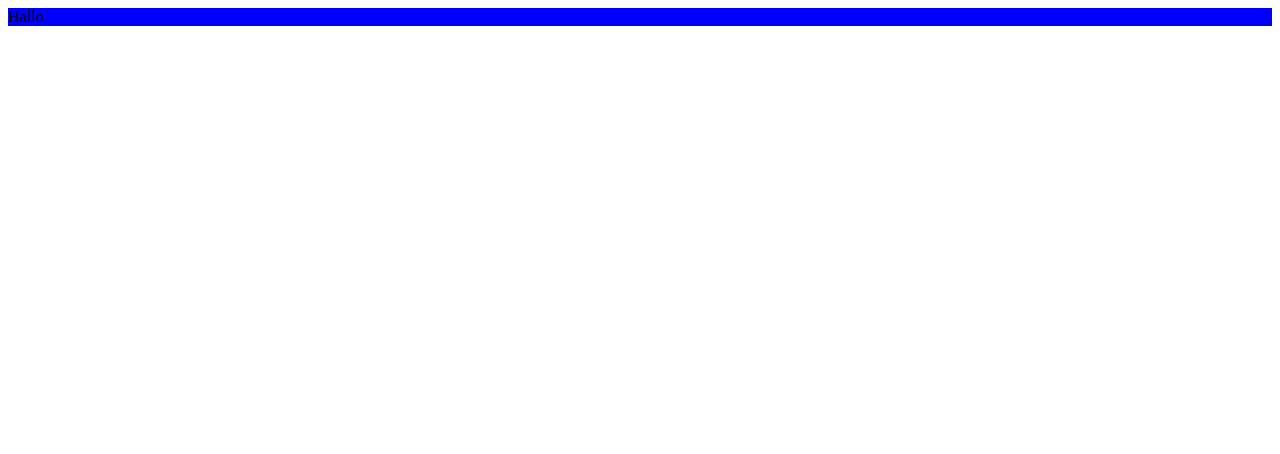
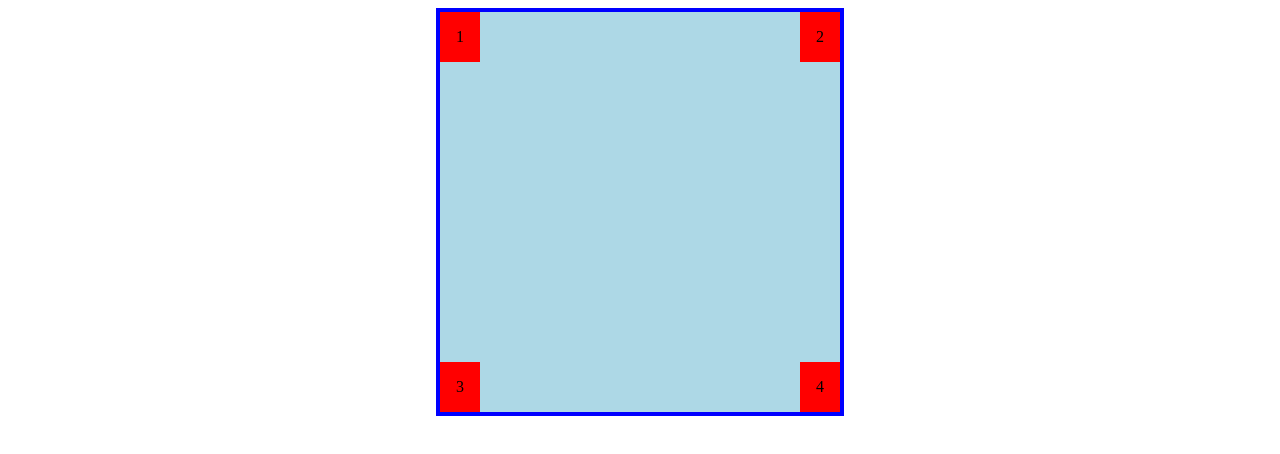
Before and after one commit to Seb-Welle/Kata-Positioning-Boxes, a plain HTML site: page index.html in a window 1280 px wide. Drawn offline with Linux system fonts and the light colour scheme.

Commit message:
finished

```diff
--- a/index.html
+++ b/index.html
@@ -4,10 +4,16 @@
     <meta charset="UTF-8" />
     <meta http-equiv="X-UA-Compatible" content="IE=edge" />
     <meta name="viewport" content="width=device-width, initial-scale=1.0" />
+    <meta name="author" content="Sebastian Welle" />
     <link rel="stylesheet" href="style.css" />
     <title>Positioning-Boxes</title>
   </head>
   <body>
-    <div>Hallo</div>
+    <div class="container">
+      <div class="box">1</div>
+      <div class="box">2</div>
+      <div class="box">3</div>
+      <div class="box">4</div>
+    </div>
   </body>
 </html>
--- a/style.css
+++ b/style.css
@@ -1,3 +1,35 @@
-div {
-  background-color: blue;
+.container {
+  border: 4px solid blue;
+  margin-left: auto;
+  margin-right: auto;
+  width: 50vmin;
+  height: 50vmin;
+  background-color: lightblue;
+  position: relative;
 }
+
+.box {
+  position: absolute;
+  background-color: red;
+  padding: 1rem;
+}
+
+.box:nth-child(1) {
+  top: 0px;
+  left: 0px;
+}
+
+.box:nth-child(2) {
+  top: 0px;
+  right: 0px;
+}
+
+.box:nth-child(3) {
+  bottom: 0px;
+  left: 0px;
+}
+
+.box:nth-child(4) {
+  bottom: 0px;
+  right: 0px;
+}
```
